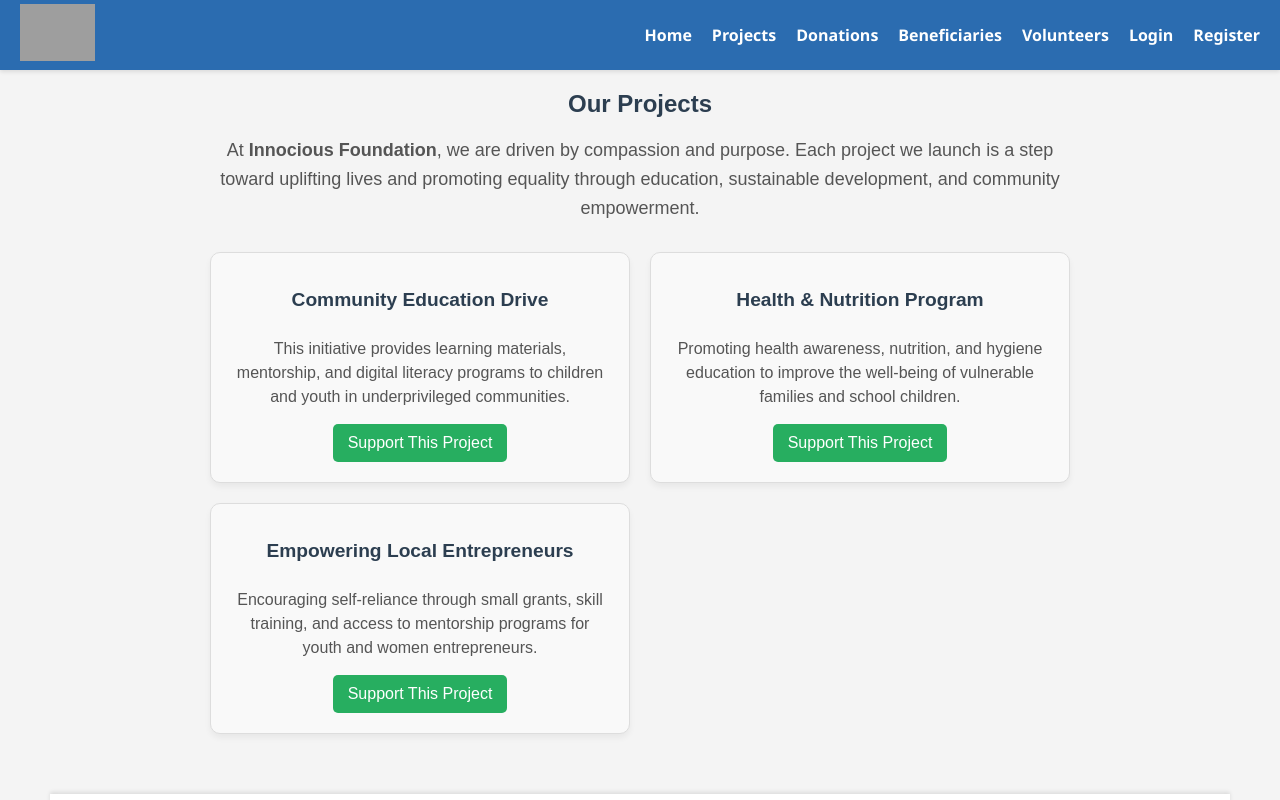
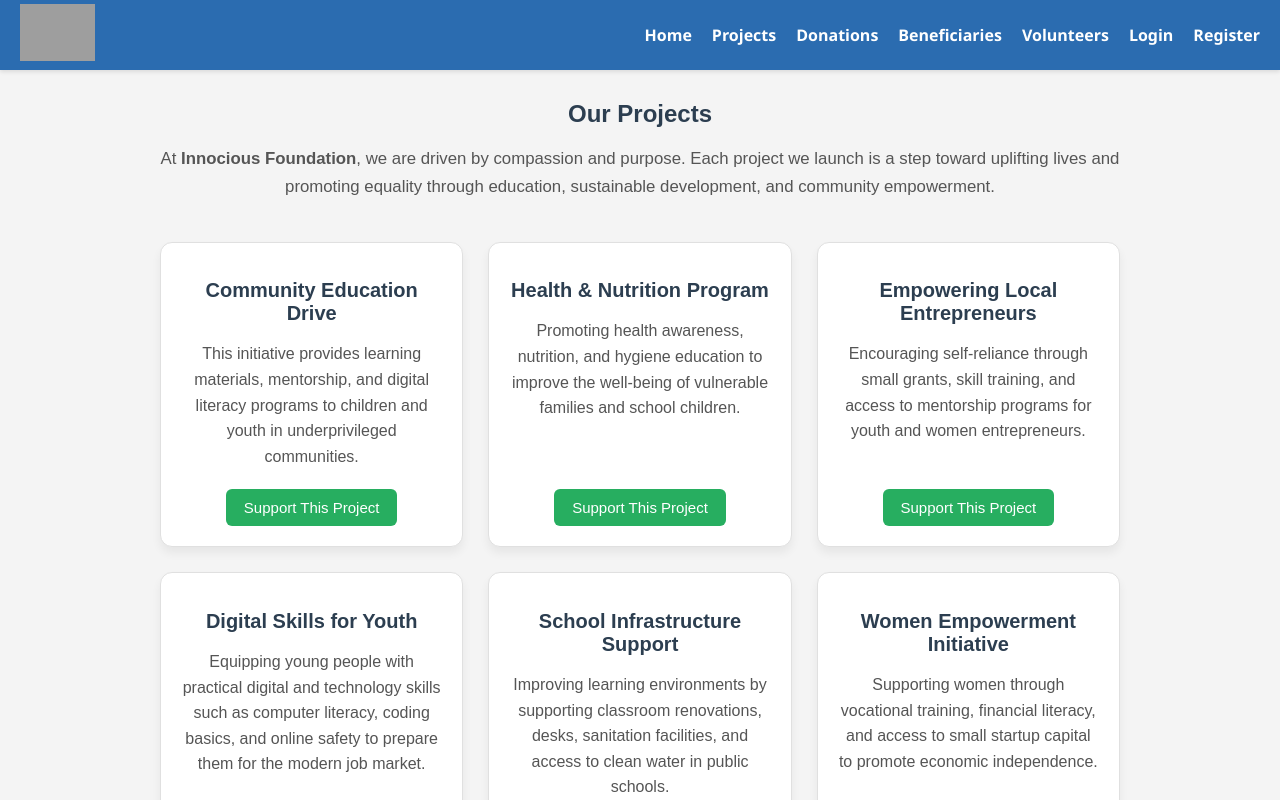
Before and after one commit to Omwami-dev/community-aid-frontend, a React (Create React App) app: page /projects in a window 1280 px wide. Shown: the top 800 px of the page. Built offline with nearby package versions, Linux system fonts and the light colour scheme; grey boxes are pictures that could not be loaded.

Commit message:
Update donation and project pages

```diff
--- a/src/pages/DonationsPage.js
+++ b/src/pages/DonationsPage.js
@@ -1,20 +1,29 @@
-import React from "react";
+import React, { useEffect, useState } from "react";
 import { Link } from "react-router-dom";
 
 function DonationsPage() {
-  // Placeholder donations array (empty for now)
-  const donations = []; // no real donations yet
+  const [donations, setDonations] = useState([]);
 
-  // Calculate total amount (will be 0 if empty)
+  // Example placeholder fetch (use when backend is ready)
+  useEffect(() => {
+    // Example: fetch donations later
+    // fetch("/api/donations")
+    //   .then(res => res.json())
+    //   .then(data => setDonations(data));
+  }, []);
+
+  // Calculate total donations across all projects
   const totalAmount = donations.reduce((sum, d) => sum + d.amount, 0);
 
   return (
     <div style={containerStyle}>
       <h1 style={headingStyle}>Donations</h1>
-      <div className="card">
-     <h3>Support a Cause</h3>
-     <p>Your donation helps transform lives.</p>
-     </div>
+
+      <div style={cardStyle}>
+        <h3>Support a Cause</h3>
+        <p>Your donation helps transform lives.</p>
+      </div>
+
       <p style={paragraphStyle}>
         Your contributions to <strong>Innocious Foundation</strong> help us build a
         fairer, more compassionate world.
@@ -34,6 +43,7 @@ function DonationsPage() {
             <thead style={theadStyle}>
               <tr>
                 <th style={thStyle}>Donor</th>
+                <th style={thStyle}>Project</th>
                 <th style={thStyle}>Amount (KES)</th>
                 <th style={thStyle}>Date</th>
               </tr>
@@ -42,6 +52,7 @@ function DonationsPage() {
               {donations.map((donation, index) => (
                 <tr key={index} style={trStyle}>
                   <td style={tdStyle}>{donation.donor}</td>
+                  <td style={tdStyle}>{donation.projectTitle}</td>
                   <td style={tdStyle}>{donation.amount.toLocaleString()}</td>
                   <td style={tdStyle}>{donation.date}</td>
                 </tr>
@@ -60,7 +71,9 @@ function DonationsPage() {
   );
 }
 
-// Styles
+/* =========================
+   Styles
+========================= */
 const containerStyle = {
   padding: "20px",
   maxWidth: "900px",
@@ -81,6 +94,15 @@ const paragraphStyle = {
   lineHeight: "1.6",
 };
 
+const cardStyle = {
+  border: "1px solid #ddd",
+  borderRadius: "10px",
+  padding: "15px",
+  backgroundColor: "#f9f9f9",
+  marginBottom: "20px",
+  textAlign: "center",
+};
+
 const totalStyle = {
   textAlign: "center",
   color: "#27ae60",
@@ -94,7 +116,7 @@ const emptyStyle = {
 };
 
 const tableWrapperStyle = {
-  overflowX: "auto", // allows horizontal scroll on mobile
+  overflowX: "auto",
 };
 
 const tableStyle = {
@@ -103,7 +125,7 @@ const tableStyle = {
   backgroundColor: "#f9f9f9",
   borderRadius: "10px",
   overflow: "hidden",
-  minWidth: "300px", // ensures table fits on small screens
+  minWidth: "300px",
 };
 
 const theadStyle = {
--- a/src/pages/ProjectsPage.js
+++ b/src/pages/ProjectsPage.js
@@ -1,6 +1,9 @@
 import React from "react";
+import { useNavigate } from "react-router-dom";
 
 function ProjectsPage() {
+  const navigate = useNavigate();
+
   const projects = [
     {
       id: 1,
@@ -20,6 +23,38 @@ function ProjectsPage() {
       description:
         "Encouraging self-reliance through small grants, skill training, and access to mentorship programs for youth and women entrepreneurs.",
     },
+
+    // 🔽 NEW PROJECTS (Aligned with Innocious Foundation)
+    {
+      id: 4,
+      title: "Digital Skills for Youth",
+      description:
+        "Equipping young people with practical digital and technology skills such as computer literacy, coding basics, and online safety to prepare them for the modern job market.",
+    },
+    {
+      id: 5,
+      title: "School Infrastructure Support",
+      description:
+        "Improving learning environments by supporting classroom renovations, desks, sanitation facilities, and access to clean water in public schools.",
+    },
+    {
+      id: 6,
+      title: "Women Empowerment Initiative",
+      description:
+        "Supporting women through vocational training, financial literacy, and access to small startup capital to promote economic independence.",
+    },
+    {
+      id: 7,
+      title: "Environmental Conservation Program",
+      description:
+        "Promoting environmental sustainability through tree planting, waste management education, and climate awareness campaigns within local communities.",
+    },
+    {
+      id: 8,
+      title: "Community Health Outreach",
+      description:
+        "Providing basic medical camps, health education, and preventive care awareness to underserved rural communities.",
+    },
   ];
 
   return (
@@ -32,12 +67,21 @@ function ProjectsPage() {
           sustainable development, and community empowerment.
         </p>
       </section>
+
       <div style={gridStyle}>
         {projects.map((project) => (
           <div key={project.id} style={cardStyle}>
+            <div>
               <h2 style={projectTitleStyle}>{project.title}</h2>
               <p style={projectDescStyle}>{project.description}</p>
-            <button style={buttonStyle}>Support This Project</button>
+            </div>
+
+            <button
+              style={buttonStyle}
+              onClick={() => navigate(`/donate/${project.id}`)}
+            >
+              Support This Project
+            </button>
           </div>
         ))}
       </div>
@@ -45,10 +89,13 @@ function ProjectsPage() {
   );
 }
 
-// Styles
+/* =======================
+   Styles
+======================= */
+
 const containerStyle = {
-  padding: "20px",
-  maxWidth: "900px",
+  padding: "30px 20px",
+  maxWidth: "1000px",
   margin: "auto",
   fontFamily: "Arial, sans-serif",
 };
@@ -62,49 +109,50 @@ const headingStyle = {
 const paragraphStyle = {
   textAlign: "center",
   color: "#555",
-  marginBottom: "30px",
-  lineHeight: "1.6",
+  marginBottom: "40px",
+  lineHeight: "1.7",
+  fontSize: "1.05rem",
 };
 
 const gridStyle = {
   display: "grid",
   gridTemplateColumns: "repeat(auto-fit, minmax(280px, 1fr))",
-  gap: "20px",
+  gap: "25px",
 };
 
 const cardStyle = {
-  border: "1px solid #ddd",
-  borderRadius: "10px",
+  border: "1px solid #e0e0e0",
+  borderRadius: "12px",
   padding: "20px",
-  backgroundColor: "#f9f9f9",
-  boxShadow: "0 4px 6px rgba(0,0,0,0.05)",
+  backgroundColor: "#ffffff",
+  boxShadow: "0 6px 10px rgba(0,0,0,0.06)",
   display: "flex",
   flexDirection: "column",
   justifyContent: "space-between",
 };
 
 const projectTitleStyle = {
-  fontSize: "1.2rem",
+  fontSize: "1.25rem",
   marginBottom: "10px",
   color: "#2c3e50",
 };
 
 const projectDescStyle = {
   fontSize: "1rem",
-  marginBottom: "15px",
+  marginBottom: "20px",
   color: "#555",
-  lineHeight: "1.5",
+  lineHeight: "1.6",
 };
 
 const buttonStyle = {
-  padding: "10px 15px",
+  padding: "10px 18px",
   backgroundColor: "#27ae60",
   color: "#fff",
   border: "none",
-  borderRadius: "5px",
-  fontSize: "16px",
+  borderRadius: "6px",
+  fontSize: "15px",
   cursor: "pointer",
-  alignSelf: "center", // centers button in card
+  alignSelf: "center",
 };
 
 export default ProjectsPage;
```
Lines whose indentation alone changed are shown as unchanged.
